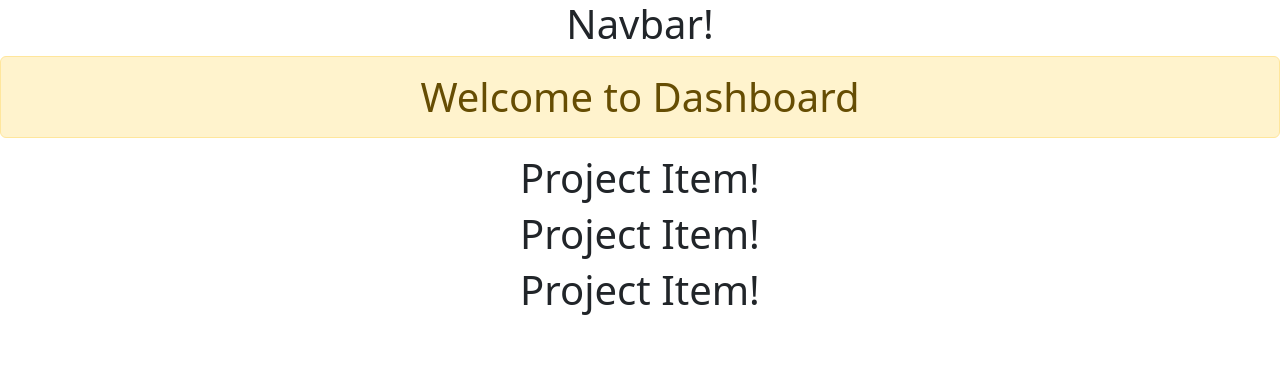
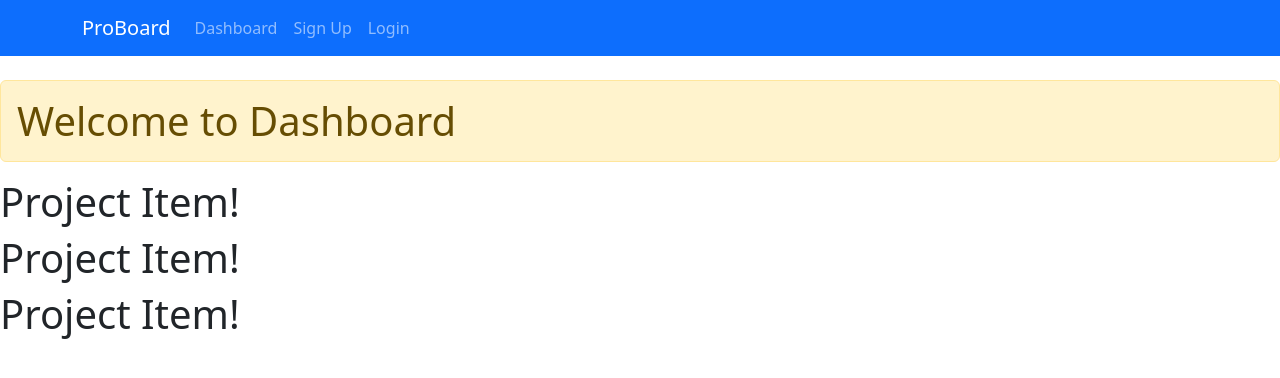
Before and after one commit to vasanthkandadi/PPMTool, a React (Create React App) app in the folder frontend/: page / in a window 1280 px wide. Shown: the top 378 px of the page. Built offline with nearby package versions, Linux system fonts and the light colour scheme.

Commit message:
Added Navbar

```diff
--- a/frontend/src/App.css
+++ b/frontend/src/App.css
@@ -1,38 +1,65 @@
-.App {
-  text-align: center;
+img {
+  width: 100%;
 }
 
-.App-logo {
-  height: 40vmin;
-  pointer-events: none;
+.navbar {
+  background-color: #e3f2fd;
+}
+.fa.fa-edit {
+  color: #18a2b9;
 }
 
-@media (prefers-reduced-motion: no-preference) {
-  .App-logo {
-    animation: App-logo-spin infinite 20s linear;
-  }
+.list-group-item.delete:hover {
+  cursor: -webkit-grab;
+  background-color: pink;
 }
 
-.App-header {
-  background-color: #282c34;
-  min-height: 100vh;
-  display: flex;
-  flex-direction: column;
-  align-items: center;
-  justify-content: center;
-  font-size: calc(10px + 2vmin);
-  color: white;
+.list-group-item.update:hover {
+  cursor: -webkit-grab;
+  background-color: gainsboro;
 }
 
-.App-link {
-  color: #61dafb;
+.list-group-item.board:hover {
+  cursor: -webkit-grab;
+  background-color: gainsboro;
 }
 
-@keyframes App-logo-spin {
-  from {
-    transform: rotate(0deg);
-  }
-  to {
-    transform: rotate(360deg);
-  }
+.fa.fa-minus-circle {
+  color: red;
 }
+
+.landing {
+  position: relative;
+  /* background: url("../img/showcase.jpg") no-repeat; */
+  background-size: cover;
+  background-position: center;
+  height: 100vh;
+  margin-top: -24px;
+  margin-bottom: -50px;
+}
+
+.landing-inner {
+  padding-top: 80px;
+}
+
+.dark-overlay {
+  background-color: rgba(0, 0, 0, 0.7);
+  position: absolute;
+  top: 0;
+  left: 0;
+  width: 100%;
+  height: 100%;
+}
+
+.card-form {
+  opacity: 0.9;
+}
+
+.latest-profiles-img {
+  width: 40px;
+  height: 40px;
+}
+
+.form-control::placeholder {
+  color: #bbb !important;
+}
--- a/frontend/src/components/Layout/Header.js
+++ b/frontend/src/components/Layout/Header.js
@@ -1,9 +1,39 @@
 
 const Header = () => {
     return(
-        <div>
-            <h1>Navbar!</h1>
+        <nav className="navbar navbar-expand-sm navbar-dark bg-primary mb-4">
+        <div className="container">
+            <a className="navbar-brand" href="Dashboard.html">
+                ProBoard
+            </a>
+            <button className="navbar-toggler" type="button" data-toggle="collapse" data-target="#mobile-nav">
+                <span className="navbar-toggler-icon" />
+            </button>
+
+            <div className="collapse navbar-collapse" id="mobile-nav">
+                <ul className="navbar-nav mr-auto">
+                    <li className="nav-item">
+                        <a className="nav-link" href="/dashboard">
+                            Dashboard
+                        </a>
+                    </li>
+                </ul>
+
+                <ul className="navbar-nav ml-auto">
+                    <li className="nav-item">
+                        <a className="nav-link " href="register.html">
+                            Sign Up
+                        </a>
+                    </li>
+                    <li className="nav-item">
+                        <a className="nav-link" href="login.html">
+                            Login
+                        </a>
+                    </li>
+                </ul>
+            </div>
         </div>
+    </nav>
     );
 }
 
```
Also changed, not shown: 1 other file (tests, documents, lock files or other folders).
